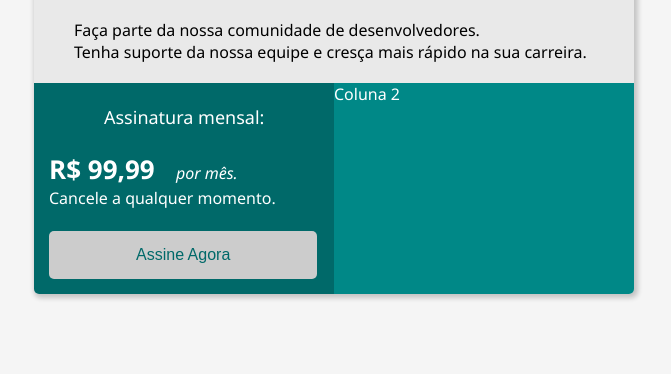
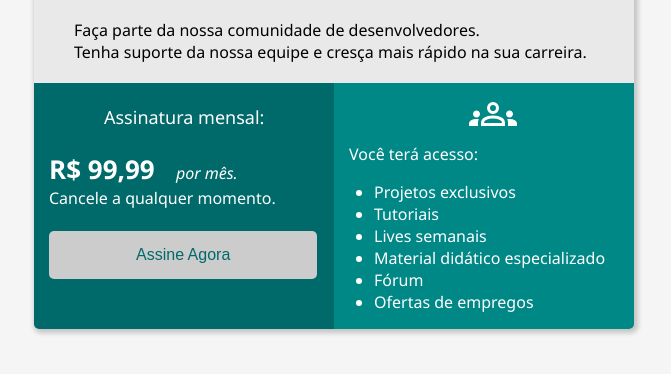
Before and after one commit to Lucena349/bootcamp-devjr-modulo2, a plain HTML site: page index.html in a window 1280 px wide. Shown: the part 120-494 px from the top of the page, without its empty margins (306-977 px from the left). Drawn offline with Linux system fonts and the light colour scheme.

Commit message:
Closes #5 - tags ul e li

```diff
--- a/index.html
+++ b/index.html
@@ -32,6 +32,15 @@
             background-color: #008887;
             width: 50%;
             color: #fff;
+        }
+
+        .acess{
+            margin-left: 15px;
+        }
+
+        .groups{
+            padding-left: 45%;
+            margin-top: 7px;
         }
 
         .header {
@@ -125,7 +134,16 @@
 
             </div>
             <div class="coluna2">
-                Coluna 2
+                <object class="groups" data="groups_48dp_FFFFFF_FILL0_wght400_GRAD0_opsz48.svg">  </object>
+                <div class="acess">Você terá acesso:</div>
+                <ul>
+                    <li>Projetos exclusivos</li>
+                    <li>Tutoriais</li>
+                    <li>Lives semanais</li>
+                    <li>Material didático especializado</li>
+                    <li>Fórum</li>
+                    <li>Ofertas de empregos</li>
+                </ul>
             </div>
         </div>
     </div>
```
Also changed, not shown: groups_48dp_FFFFFF_FILL0_wght400_GRAD0_opsz48.svg (added).
